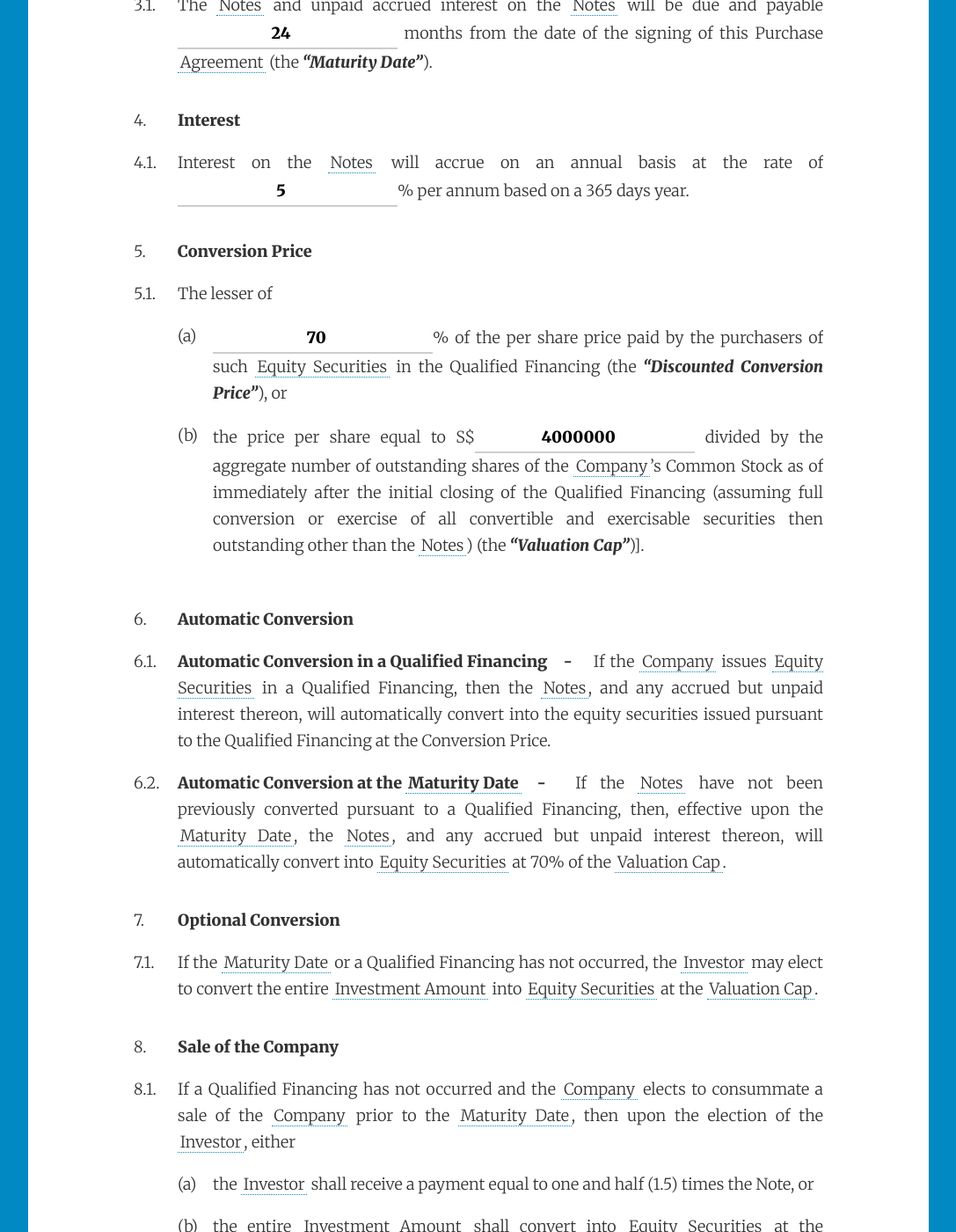
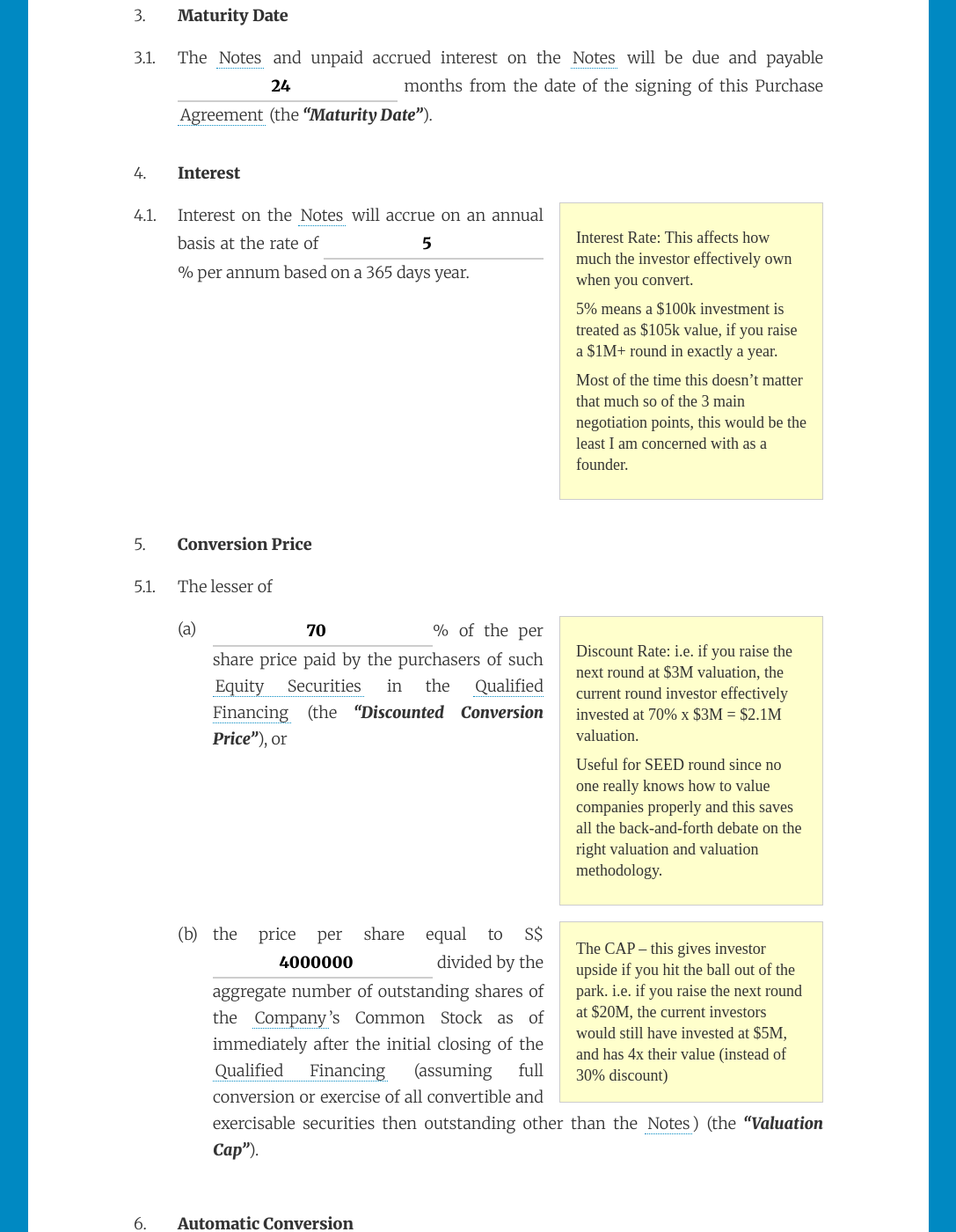
Before and after one commit to cofounders/legal, a Jekyll site: the page built from _posts/2013-12-01-convertible_promissory_note_purchase_agreement.html, in a window 1280 px wide and 1400 px high, scrolled down 1875 px. Shown: the whole window at 88% size, without its empty margins (96-1183 px from the left). Built offline with Jekyll 4.4.1, drawn with Linux system fonts in a browser that asks for light colours; some web fonts are replaced; some of the changed text lies outside the part shown.

Commit message:
Added author's notes to the document

```diff
--- a/_posts/2013-12-01-convertible_promissory_note_purchase_agreement.html
+++ b/_posts/2013-12-01-convertible_promissory_note_purchase_agreement.html
@@ -31,8 +31,10 @@ tags:
     <ol>
       <li>In this Agreement, except to the extent that the context otherwise requires, the following terms shall have the meanings set forth below:</li>
       <dl>
-        <dt>Qualified Financing</dt>
-        <dd>The issuing of equity securities (<dfn>Equity Securities</dfn>) in a transaction or series of related transactions resulting in aggregate gross proceeds to the Company of at least S$<input type="number" value="1000000" />, including conversion of the Notes and any other indebtedness.</dd>
+        <dt><dfn>Qualified Financing</dfn></dt>
+        <dd>
+          <span class="aside">Determines when the convertible note gets converted. E.g. when the company raises $1M round in the future</span>
+          The issuing of equity securities (<dfn>Equity Securities</dfn>) in a transaction or series of related transactions resulting in aggregate gross proceeds to the Company of at least S$<input type="number" value="1000000" />, including conversion of the Notes and any other indebtedness.</dd>
       </dl>
     </ol>
   </li>
@@ -51,7 +53,14 @@ tags:
   <li>
     <h4>Interest</h4>
     <ol>
-      <li>Interest on the Notes will accrue on an annual basis at the rate of <input type="number" value="5" />% per annum based on a 365 days year.</li>
+      <li>
+        <span class="aside">
+          <p>Interest Rate: This affects how much the investor effectively own when you convert.</p>
+          <p>5% means a $100k investment is treated as $105k value, if you raise a $1M+ round in exactly a year.</p>
+          <p>Most of the time this doesn’t matter that much so of the 3 main negotiation points, this would be the least I am concerned with as a founder.</p>
+        </span>
+        Interest on the Notes will accrue on an annual basis at the rate of <input type="number" value="5" />% per annum based on a 365 days year.
+      </li>
     </ol>
   </li>
   <li>
@@ -59,8 +68,19 @@ tags:
     <ol>
       <li>The lesser of
         <ol>
-          <li><input type="number" value="70" />% of the per share price paid by the purchasers of such Equity Securities in the Qualified Financing (the <dfn>Discounted Conversion Price</dfn>), or</li>
-          <li>the price per share equal to S$<input type="number" value="4000000" /> divided by the aggregate number of outstanding shares of the Company’s Common Stock as of immediately after the initial closing of the Qualified Financing (assuming full conversion or exercise of all convertible and exercisable securities then outstanding other than the Notes) (the <dfn>Valuation Cap</dfn>)].</li>
+          <li>
+            <span class="aside">
+              <p>Discount Rate: i.e. if you raise the next round at $3M valuation, the current round investor effectively invested at 70% x $3M = $2.1M valuation.</p>
+              <p>Useful for SEED round since no one really knows how to value companies properly and this saves all the back-and-forth debate on the right valuation and valuation methodology.</p>
+            </span>
+            <input type="number" value="70" />% of the per share price paid by the purchasers of such Equity Securities in the Qualified Financing (the <dfn>Discounted Conversion Price</dfn>), or
+          </li>
+          <li>
+            <span class="aside">
+              The CAP – this gives investor upside if you hit the ball out of the park. i.e. if you raise the next round at $20M, the current investors would still have invested at $5M, and has 4x their value (instead of 30% discount)
+            </span>
+            the price per share equal to S$<input type="number" value="4000000" /> divided by the aggregate number of outstanding shares of the Company’s Common Stock as of immediately after the initial closing of the Qualified Financing (assuming full conversion or exercise of all convertible and exercisable securities then outstanding other than the Notes) (the <dfn>Valuation Cap</dfn>).
+          </li>
         </ol>
       </li>
     </ol>
@@ -81,7 +101,9 @@ tags:
   <li>
     <h4>Sale of the Company</h4>
     <ol>
-      <li>If a Qualified Financing has not occurred and the Company elects to consummate a sale of the Company prior to the Maturity Date, then upon the election of the Investor, either
+      <li>
+        <span class="aside">If company sells before raising next big round. Investors get 1.5x or the exit value, whichever is higher.</span>
+        If a Qualified Financing has not occurred and the Company elects to consummate a sale of the Company prior to the Maturity Date, then upon the election of the Investor, either
         <ol>
           <li>the Investor shall receive a payment equal to one and half (1.5) times the Note, or</li>
           <li>the entire Investment Amount shall convert into Equity Securities at the Valuation Cap.</li>
@@ -92,13 +114,25 @@ tags:
   <li>
     <h4>Pre-Payment</h4>
     <ol>
-      <li>The principal and accrued interest may not be prepaid unless approved in writing by Investors holding Notes whose aggregate principal amount represents a majority of the outstanding principal amount of all then-outstanding Notes (the <dfn>Requisite Holders</dfn>).</li>
+      <li>
+        <span class="aside">
+          <p>This says you can’t just pay back the money with interest and buy the investor out.</p>
+          <p>You’d be a douche if you try to sneak in a “i-can-buy-out-the-investor”, I immediately walk away from a deal if someone try to sneak that in intentionally.</p>
+        </span>
+        The principal and accrued interest may not be prepaid unless approved in writing by Investors holding Notes whose aggregate principal amount represents a majority of the outstanding principal amount of all then-outstanding Notes (the <dfn>Requisite Holders</dfn>).
+      </li>
     </ol>
   </li>
   <li>
     <h4>Participation Rights</h4>
     <ol>
-      <li>After converting to Equity Securities upon the conditions laid out in clause 6 and 7, Investor will have the rights to participate in subsequent financing rounds of the Company in order to maintain their percentage (%) shareholding in the Company.</li>
+      <li>
+        <span class="aside">
+          <p>Also known as “pro-rata rights”. This gives investor the pre-emptive rights to be invest in your future rounds before other people do, to maintain their shareholding %.</p>
+          <p>You can try to negotiate this out, but I won’t advice it. This is a fair and important clause for any serious smart investor, and it would be fair to offer this even if most investors (esp angels) won’t exercise it.</p>
+        </span>
+        After converting to Equity Securities upon the conditions laid out in clause 6 and 7, Investor will have the rights to participate in subsequent financing rounds of the Company in order to maintain their percentage (%) shareholding in the Company.
+      </li>
     </ol>
   </li>
   <li>
```
